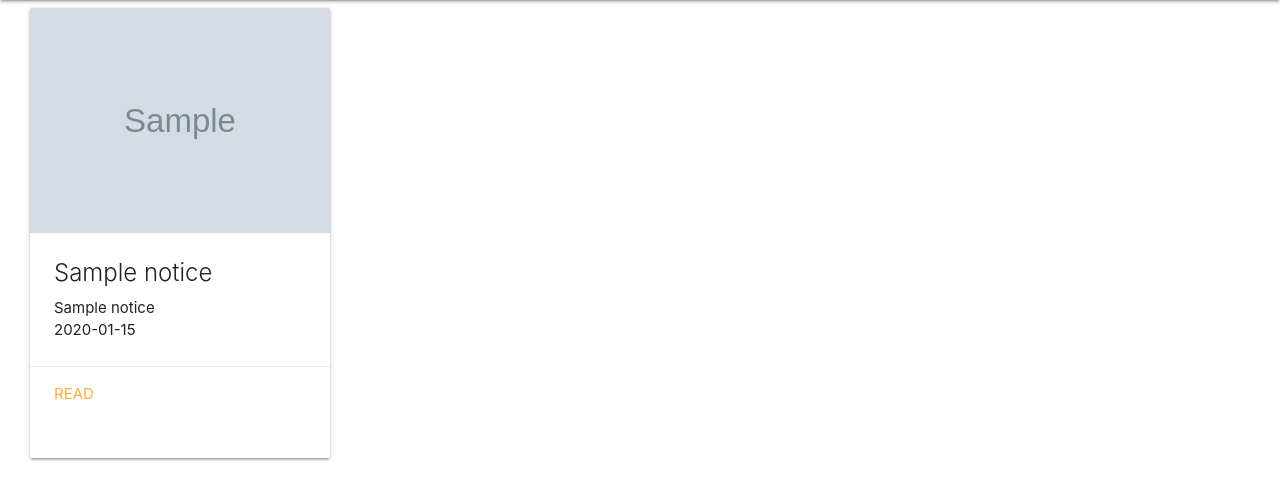
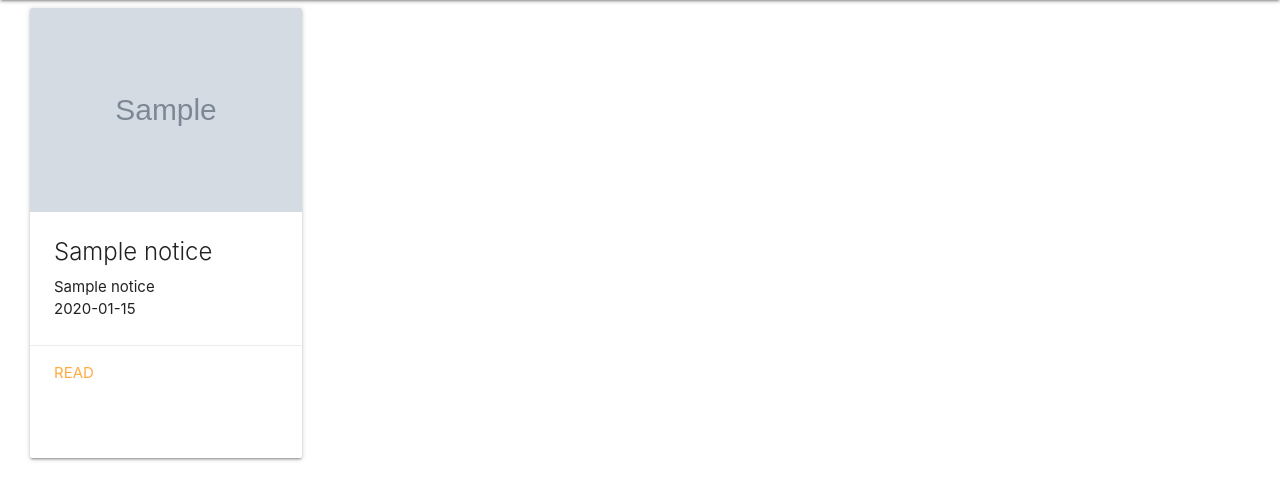
Before and after one commit to DyogoBendo/atividade-flask, a Flask app: page / in a window 1280 px wide. Shown: the part 64-564 px from the top of the page. Run offline with Flask 2, Linux system fonts and the light colour scheme; tables that the repository leaves empty hold one stand-in row (values such as "Sample post"); grey boxes marked "Sample" are stand-in pictures.

Commit message:
mudando para 4 colunas

```diff
--- a/static/styles/index.css
+++ b/static/styles/index.css
@@ -1,11 +1,10 @@
 .noticias{
     display: grid;
-    grid-template-columns: 1fr 1fr; /*Duas colunas de tamnho flexivel, podia ser repeat(2, 1fr)*/
+    grid-template-columns: repeat(4, 1fr);
     grid-gap: 24px;
 }
 
 .noticias .card{
-    width: 20rem;
     height: 30rem;
     margin-left: 2rem;
 }
```
